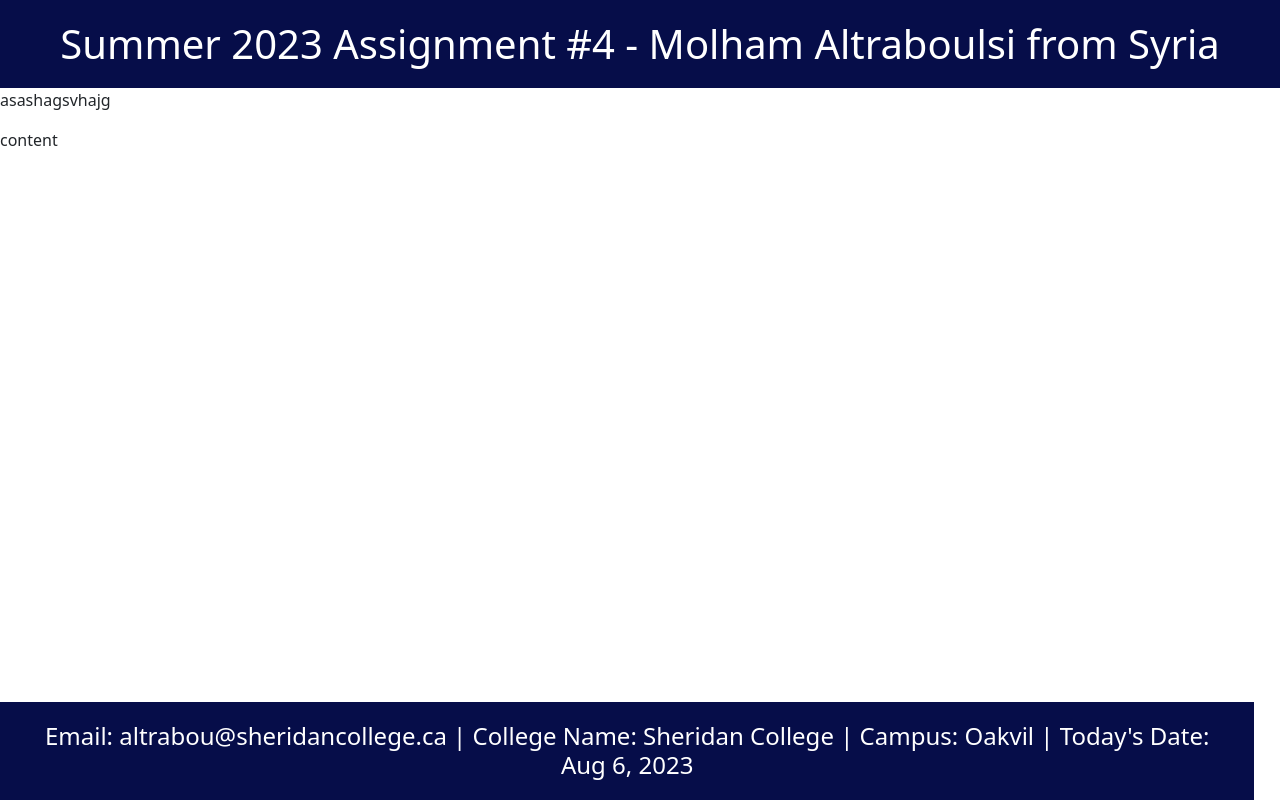
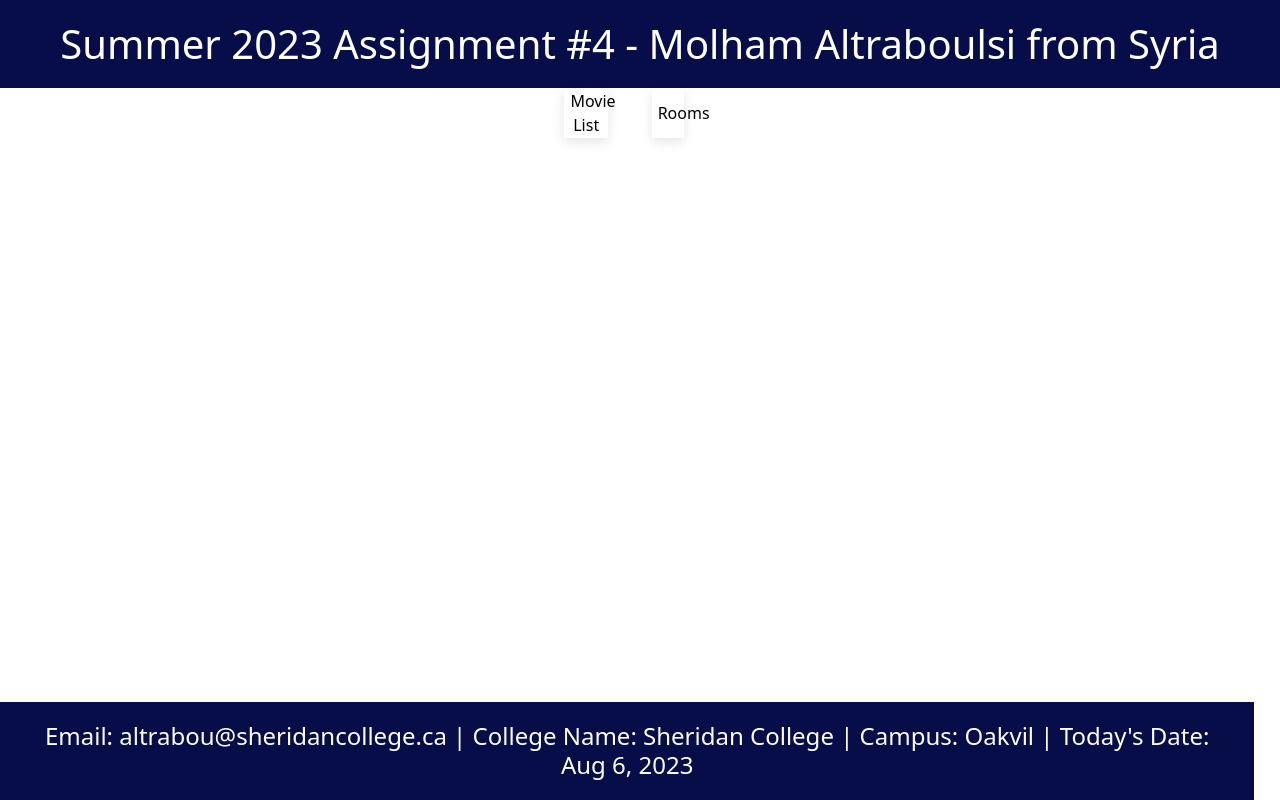
Before and after one commit to IbrahimSalahEldin/MoviesProject, an Angular app in the folder Assignment-4/: page / in a window 1280 px wide. Built offline with nearby package versions, Linux system fonts and the light colour scheme.

Commit message:
add routing

```diff
--- a/Assignment-4/src/app/app-routing.module.ts
+++ b/Assignment-4/src/app/app-routing.module.ts
@@ -7,9 +7,7 @@ import { RoomsComponent } from './content/rooms/rooms.component';
 
 const routes: Routes = [
   {
-    path: '',
-    component: ContentComponent,
-    children: [
+    path: '',component: ContentComponent,children: [
       { path: 'movies-list', component: MoviesListComponent },
       { path: 'rooms', component: RoomsComponent }
     ]
--- a/Assignment-4/src/app/app.component.html
+++ b/Assignment-4/src/app/app.component.html
@@ -1,5 +1,4 @@
 <app-header></app-header>
-<p>asashagsvhajg</p>
 
 <router-outlet></router-outlet>
 
--- a/Assignment-4/src/app/content/content.component.html
+++ b/Assignment-4/src/app/content/content.component.html
@@ -1 +1,5 @@
-<P>content</P>
+<div class="d-flex  containButtons">
+    <a class="nav-link active" aria-current="page" routerLink="/movies-list"><button class="moviesList">Movie List</button></a>
+    <a class="nav-link active" aria-current="page" routerLink="/rooms"><button class="moviesList">Rooms</button></a>
+</div>
+<router-outlet></router-outlet>
--- a/Assignment-4/src/app/content/content.component.scss
+++ b/Assignment-4/src/app/content/content.component.scss
@@ -0,0 +1,10 @@
+.moviesList{
+    width: 50%;
+    height: 50px;
+    background-color: white;
+    border: none;
+    box-shadow: rgba(0, 0, 0, 0.1) 0px 4px 12px;
+}
+.containButtons{
+    justify-content: center;
+}
```
